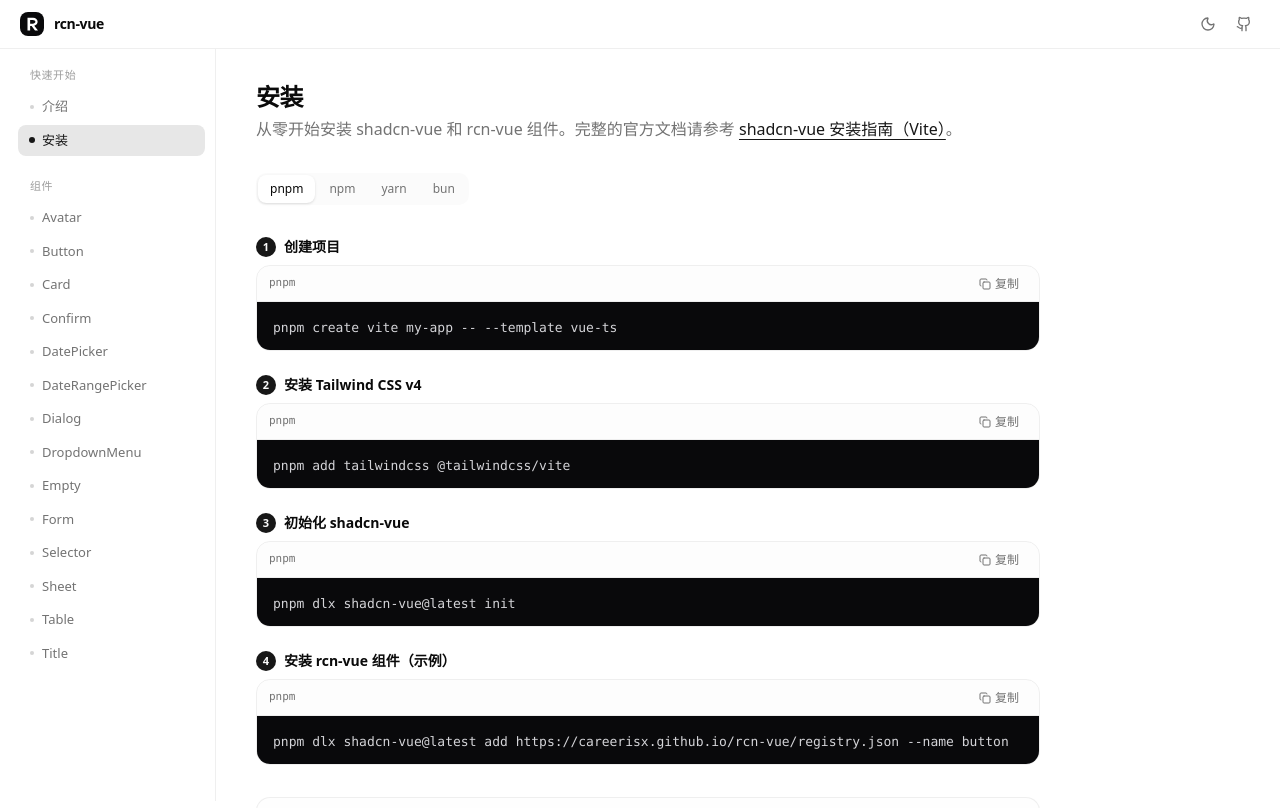
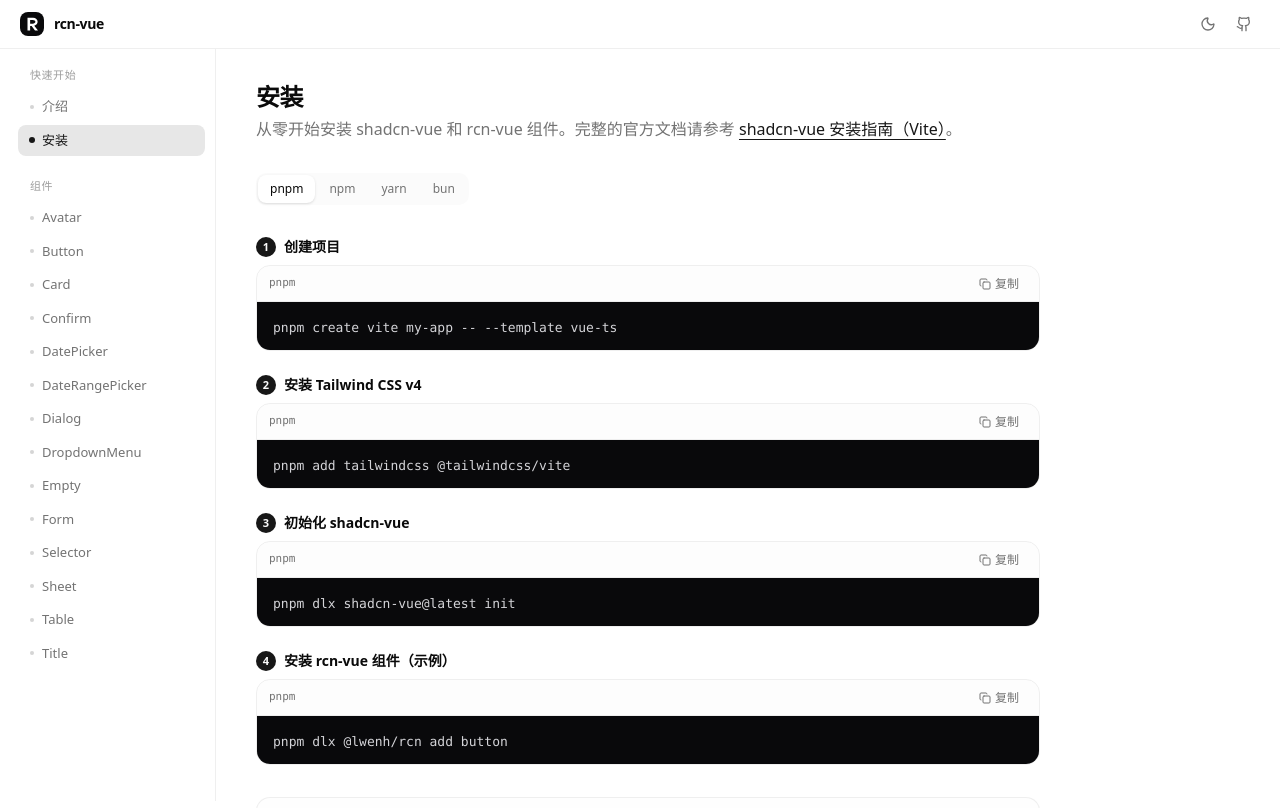
Before and after one commit to careerisx/rcn-vue, a Vue app: page /installation in a window 1280 px wide. Shown: the top 808 px of the page. Built offline with nearby package versions, Linux system fonts and the light colour scheme.

Commit message:
fix: update installation commands for rcn-vue component

```diff
--- a/src/pages/InstallationPage.vue
+++ b/src/pages/InstallationPage.vue
@@ -38,10 +38,10 @@
   {
     title: '安装 rcn-vue 组件（示例）',
     commands: {
-      pnpm: 'pnpm dlx shadcn-vue@latest add https://careerisx.github.io/rcn-vue/registry.json --name button',
-      npm: 'npx shadcn-vue@latest add https://careerisx.github.io/rcn-vue/registry.json --name button',
-      yarn: 'npx shadcn-vue@latest add https://careerisx.github.io/rcn-vue/registry.json --name button',
-      bun: 'bunx --bun shadcn-vue@latest add https://careerisx.github.io/rcn-vue/registry.json --name button',
+      pnpm: 'pnpm dlx @lwenh/rcn add button',
+      npm: 'npx @lwenh/rcn add button',
+      yarn: 'npx @lwenh/rcn add button',
+      bun: 'bunx --bun @lwenh/rcn add button',
     },
   },
 ]
```
